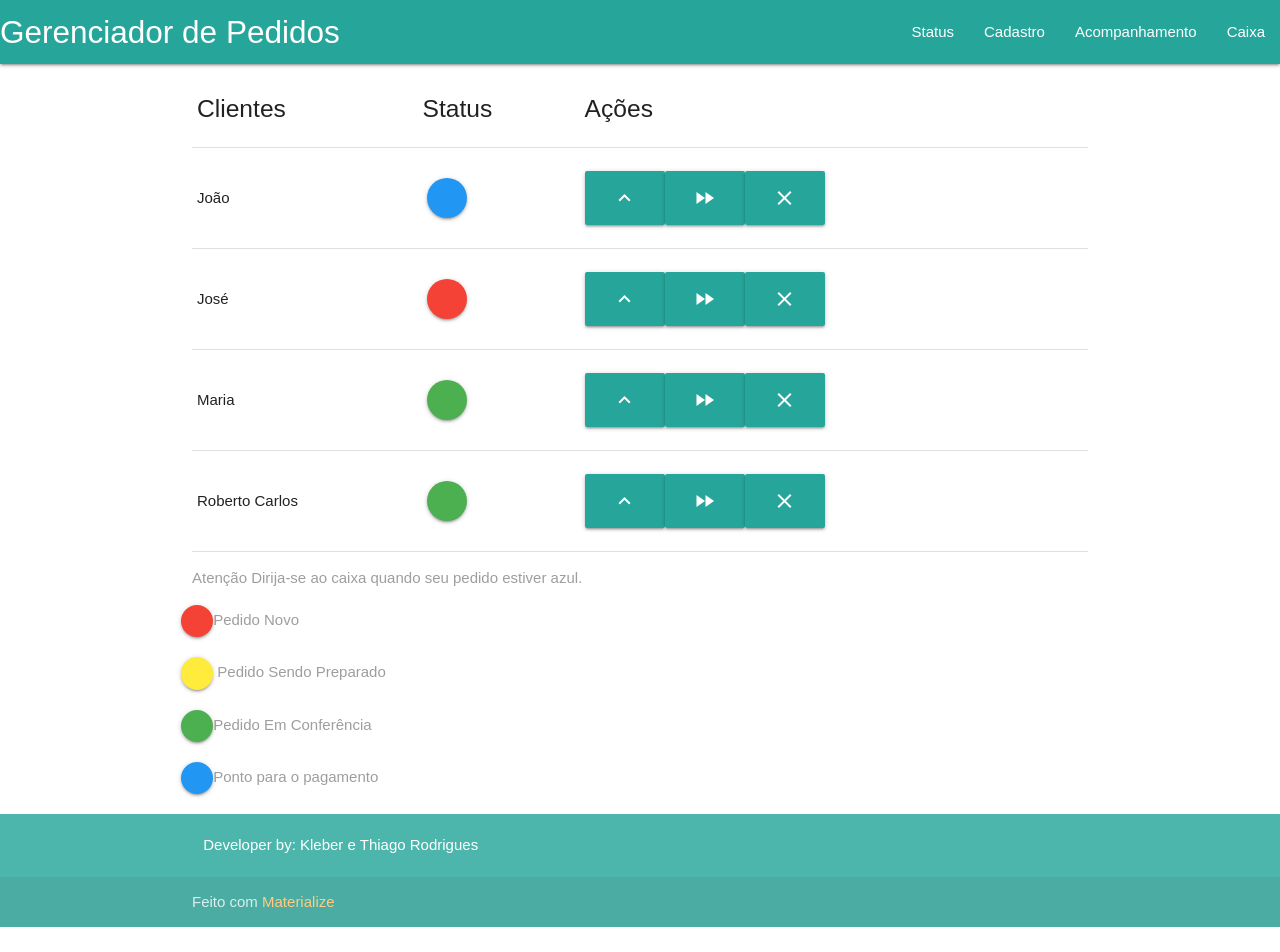
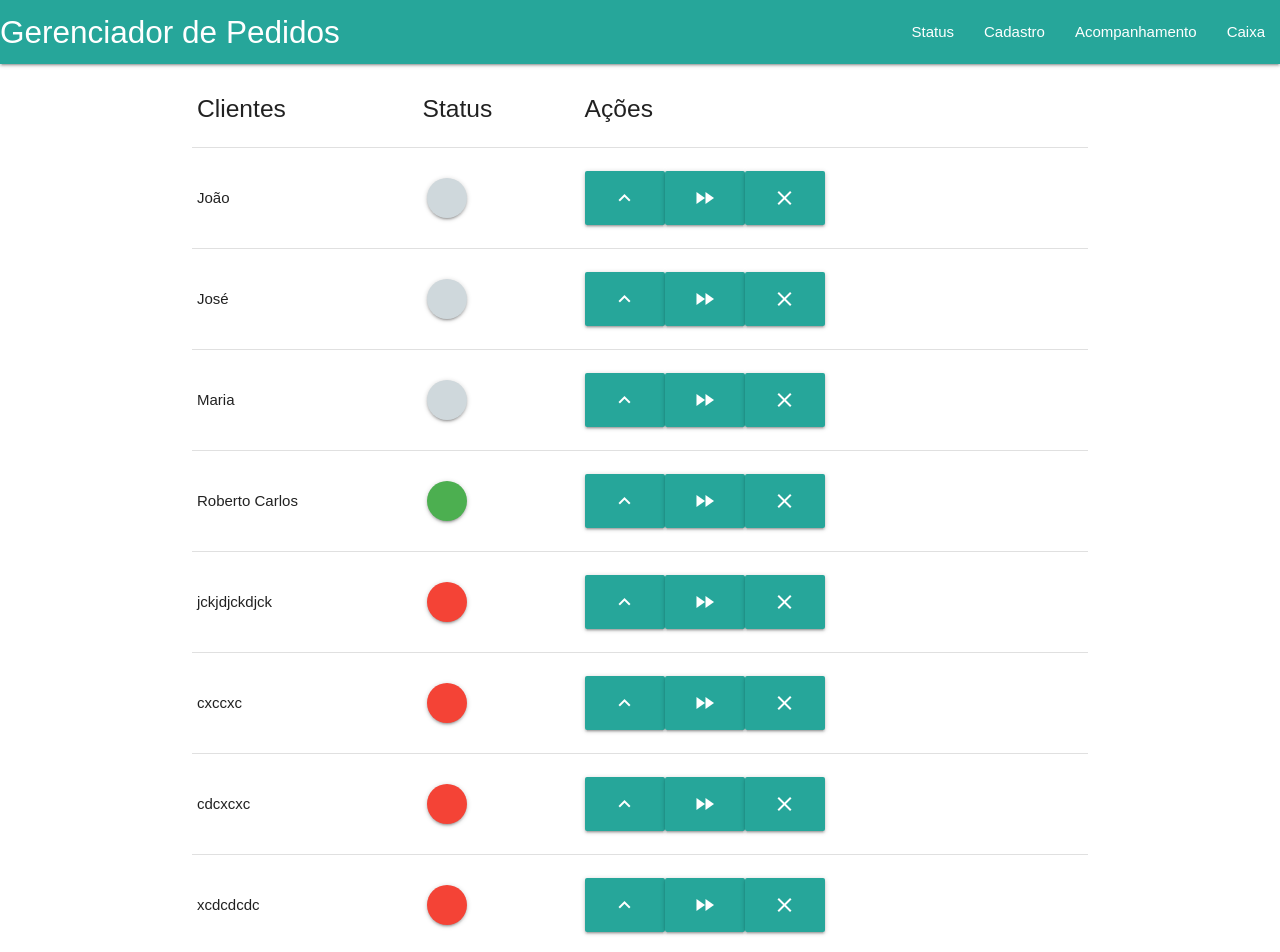
Before and after one commit to kleber099/gerenciador-pedidos, a React (Create React App) app: page / in a window 1280 px wide. Shown: the top 952 px of the page. Before the commit the page ends 927 px from the top, so only its background shows below. Built offline with nearby package versions, Linux system fonts and the light colour scheme; data requests are answered from the project's data file.

Commit message:
- Implementando criar pedido

```diff
--- a/src/actions/actionTypes.js
+++ b/src/actions/actionTypes.js
@@ -1,3 +1 @@
-export const CRIAR_PEDIDO = 'CRIAR_PEDIDO';
 export const CARREGAR_PEDIDOS = 'CARREGAR_PEDIDOS';
-export const MUDAR_STATUS = 'MUDAR_STATUS'
--- a/src/actions/pedidoActions.js
+++ b/src/actions/pedidoActions.js
@@ -1,10 +1,15 @@
 import * as types from './actionTypes';
 import * as statusType from '../components/pedido/statusType';
 import axios from 'axios';
+
 const URL = 'http://localhost:3004/pedidos';
 
 export function criarPedido(pedido) {
-  return { type: types.CRIAR_PEDIDO, pedido };
+
+  return dispatch => {
+    axios.post(URL, pedido)
+      .then(() => dispatch(carregarPedidos()));
+  }
 }
 
 function fowardStatus(status) {
@@ -28,7 +33,6 @@ export function changeStatus(pedido) {
     const newUrl = URL + `/${pedido.id}`
     axios.put(newUrl,pedido)
       .then(pedido => {
-          console.log(pedido)
           dispatch(carregarPedidos());
     });
   };
@@ -41,7 +45,6 @@ export function excluirPedido(pedido) {
     const newUrl = URL + `/${pedido.id}`
     axios.put(newUrl,pedido)
       .then(pedido => {
-          console.log(pedido)
           dispatch(carregarPedidos());
     });
   };
--- a/src/components/pedido/cadastro/Cadastro.js
+++ b/src/components/pedido/cadastro/Cadastro.js
@@ -1,15 +1,50 @@
-import React, {Component} from 'react'
+import React, {Component} from 'react';
+import {connect} from 'react-redux';
+import {criarPedido} from '../../../actions/pedidoActions';
+import { bindActionCreators } from 'redux';
+import * as statusType from "../statusType";
+
+const INITIAL_STATE = {
+  nome: '',
+  cpf: '',
+  descricao: '',
+};
 
 class Cadastro extends Component {
+  constructor(props) {
+    super(props);
+    this.state = INITIAL_STATE;
+  }
+
+  handleChange = (event) => {
+    event.preventDefault();
+    this.setState({
+      [event.target.name]: event.target.value
+    });
+  };
+
+  handleSubmit = (event) => {
+    event.preventDefault();
+    let pedido = {...this.state};
+    pedido.visivel = true;
+    pedido.status = statusType.NOVO;
+    pedido.tempo = '10m';
+
+    this.props.criarPedido(pedido);
+    this.setState({...this.state, ...INITIAL_STATE});
+    this.props.history.push('/');
+  };
+
   render() {
+    const {nome, cpf, descricao} = this.state;
     return (
       <div className='row'>
         <h2>Cadastro de Pedidos</h2>
-        <form className="col s12">
+        <form className="col s12" onSubmit={this.handleSubmit}>
           <div className="input-field col s6">
-            <input placeholder="Nome"/><br/>
-            <input placeholder="CPF"/><br/>
-            <textarea className="ta15em" placeholder="Descrição"/>
+            <input placeholder="Nome" name="nome" value={nome} onChange={this.handleChange}/><br/>
+            <input placeholder="CPF" name="cpf" value={cpf} onChange={this.handleChange}/><br/>
+            <textarea className="ta15em" name="descricao" placeholder="Descrição" value={descricao} onChange={this.handleChange}/>
             <button className="waves-effect waves-light btn z-depth-1">Registrar</button>
           </div>
         </form>
@@ -18,4 +53,8 @@ class Cadastro extends Component {
   }
 }
 
-export default Cadastro;
+function mapDispatchToProps(dispatch) {
+  return bindActionCreators({criarPedido}, dispatch)
+}
+
+export default connect(null, mapDispatchToProps) (Cadastro);
--- a/src/db/db.json
+++ b/src/db/db.json
@@ -6,7 +6,7 @@
       "cpf": "123.123.123-12",
       "tempo": "30m",
       "visivel": true,
-      "status": "PRONTO",
+      "status": "PAGO",
       "descricao": "Descrição pedido 1"
     },
     {
@@ -15,7 +15,7 @@
       "visivel": true,
       "cpf": "123.123.123-12",
       "tempo": "45m",
-      "status": "NOVO",
+      "status": "EXCLUIDO",
       "descricao": "Descrição pedido 2"
     },
     {
@@ -24,7 +24,7 @@
       "visivel": true,
       "tempo": "1h",
       "cpf": "123.123.123-12",
-      "status": "CONFERENCIA",
+      "status": "EXCLUIDO",
       "descricao": "Descrição pedido 3"
     },
     {
@@ -35,6 +35,42 @@
       "cpf": "123.123.123-12",
       "status": "CONFERENCIA",
       "descricao": "Descrição pedido 3"
+    },
+    {
+      "nome": "jckjdjckdjck",
+      "cpf": "kjdskjdksdjsk",
+      "descricao": "kjcskcjxkcjkxjcxkc",
+      "visivel": true,
+      "status": "NOVO",
+      "tempo": "10m",
+      "id": "oO6gNjy"
+    },
+    {
+      "nome": "cxccxc",
+      "cpf": "CXCXCXCXccxc",
+      "descricao": "cxcxcxcxcxc",
+      "visivel": true,
+      "status": "NOVO",
+      "tempo": "10m",
+      "id": "dlHkSSA"
+    },
+    {
+      "nome": "cdcxcxc",
+      "cpf": "xcxcxcxc",
+      "descricao": "zxzxzxzxzxz",
+      "visivel": true,
+      "status": "NOVO",
+      "tempo": "10m",
+      "id": "nQcHYeM"
+    },
+    {
+      "nome": " xcdcdcdc",
+      "cpf": "xzxzxzx",
+      "descricao": "zxzxzxzx",
+      "visivel": true,
+      "status": "NOVO",
+      "tempo": "10m",
+      "id": "IqUr~v3"
     }
   ]
 }
--- a/src/reducers/pedidoReducer.js
+++ b/src/reducers/pedidoReducer.js
@@ -1,14 +1,11 @@
 import * as actionTypes from '../actions/actionTypes';
 
 const INITIAL_STATE = {
-  pedido: {},
   pedidos: [],
 };
 
 export default function pedidoReducer(state = INITIAL_STATE, action) {
   switch(action.type) {
-    case actionTypes.CRIAR_PEDIDO:
-      return { ...state, pedido: Object.assign({}, action.pedido) };
     case actionTypes.CARREGAR_PEDIDOS:
       return { ...state, pedidos: action.pedidos };
     default:
```
